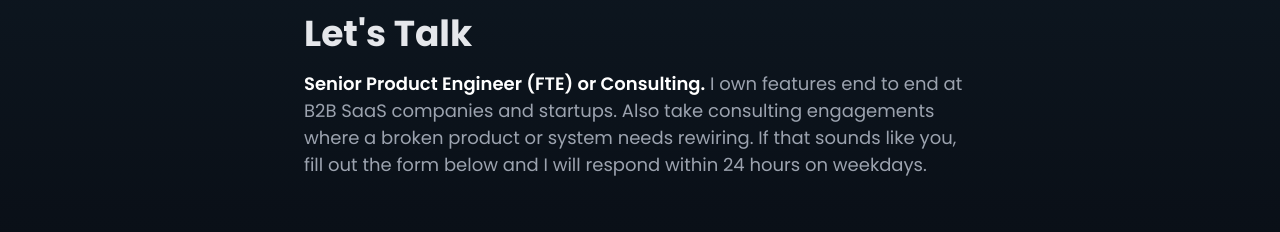
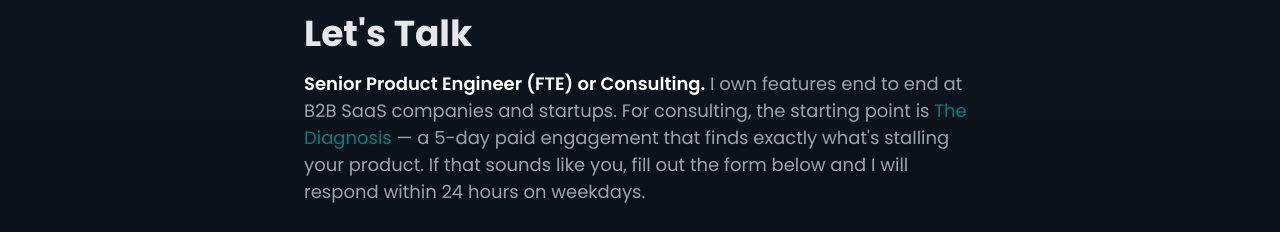
Before and after one commit to as3k/portfolio-2024, a Next.js app: page /lets-talk in a window 1280 px wide. Shown: the part 187-419 px from the top of the page. Built offline with nearby package versions, Linux system fonts and the light colour scheme; no server answers.

Commit message:
feat(lets-talk): reference The Diagnosis as consulting entry point

```diff
--- a/src/app/lets-talk/page.js
+++ b/src/app/lets-talk/page.js
@@ -26,7 +26,11 @@
           <header className="mb-12">
             <h1 className="text-heading-1-bold mb-4">Let's Talk</h1>
             <p className="text-body-2 text-gray-400">
-              <span className="text-white font-semibold">Senior Product Engineer (FTE) or Consulting.</span> I own features end to end at B2B SaaS companies and startups. Also take consulting engagements where a broken product or system needs rewiring. If that sounds like you, fill out the form below and I will respond within 24 hours on weekdays.
+              <span className="text-white font-semibold">Senior Product Engineer (FTE) or Consulting.</span> I own features end to end at B2B SaaS companies and startups. For consulting, the starting point is{" "}
+              <Link href="/consulting" className="text-zg-teal hover:text-zg-coral transition-colors">
+                The Diagnosis
+              </Link>{" "}
+              — a 5-day paid engagement that finds exactly what&apos;s stalling your product. If that sounds like you, fill out the form below and I will respond within 24 hours on weekdays.
             </p>
           </header>
         </FadeIn>
```
